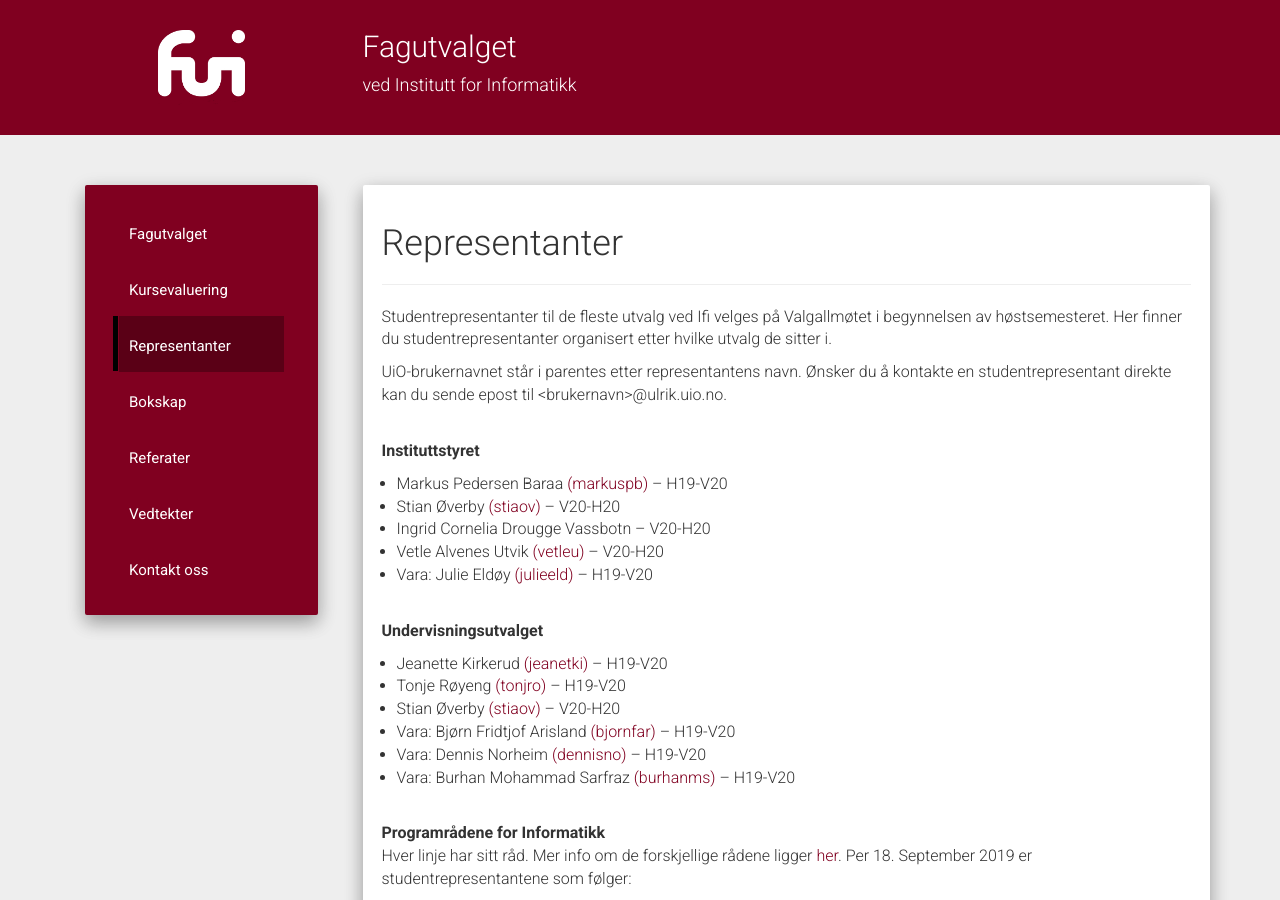
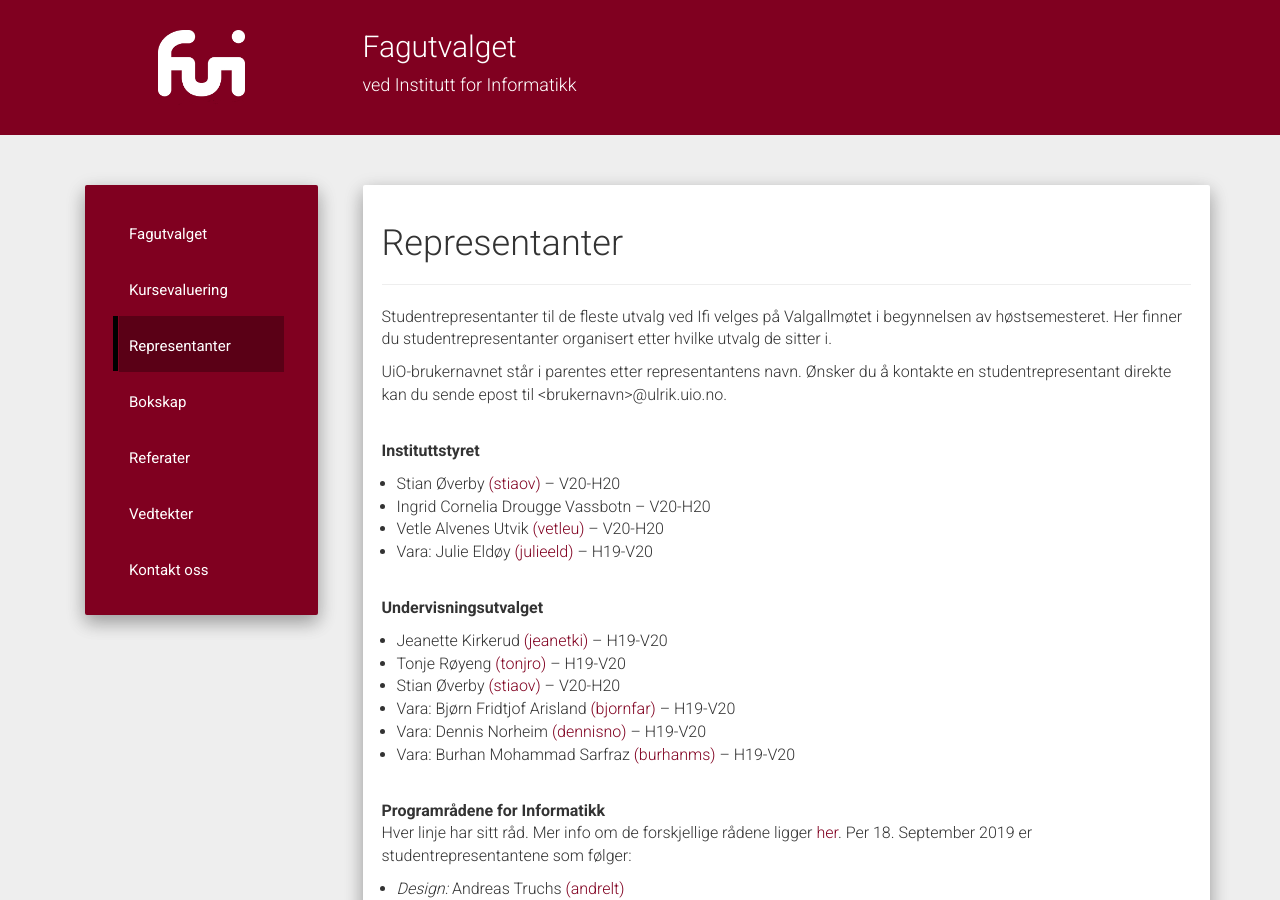
Before and after one commit to fui/fui.github.io, a Jekyll site: the page built from pages/representanter.md, in a window 1280 px wide and 900 px high. Built offline with Jekyll 4.4.1, drawn with Linux system fonts in a browser that asks for light colours; nearby versions of some CDN libraries.

Commit message:
rettet opp feil

```diff
--- a/pages/representanter.md
+++ b/pages/representanter.md
@@ -19,7 +19,6 @@ UiO-brukernavnet står i parentes etter representantens navn. Ønsker du
 <br><br>
 
 **Instituttstyret**
-* Markus Pedersen Baraa [(markuspb)](mailto:markuspb@ulrik.uio.no) – H19-V20
 * Stian Øverby [(stiaov)](mailto:stiaov@ulrik.uio.no) – V20-H20
 * Ingrid Cornelia Drougge Vassbotn – V20-H20
 * Vetle Alvenes Utvik [(vetleu)](mailto:vetleu@ulrik.uio.no) – V20-H20
```
